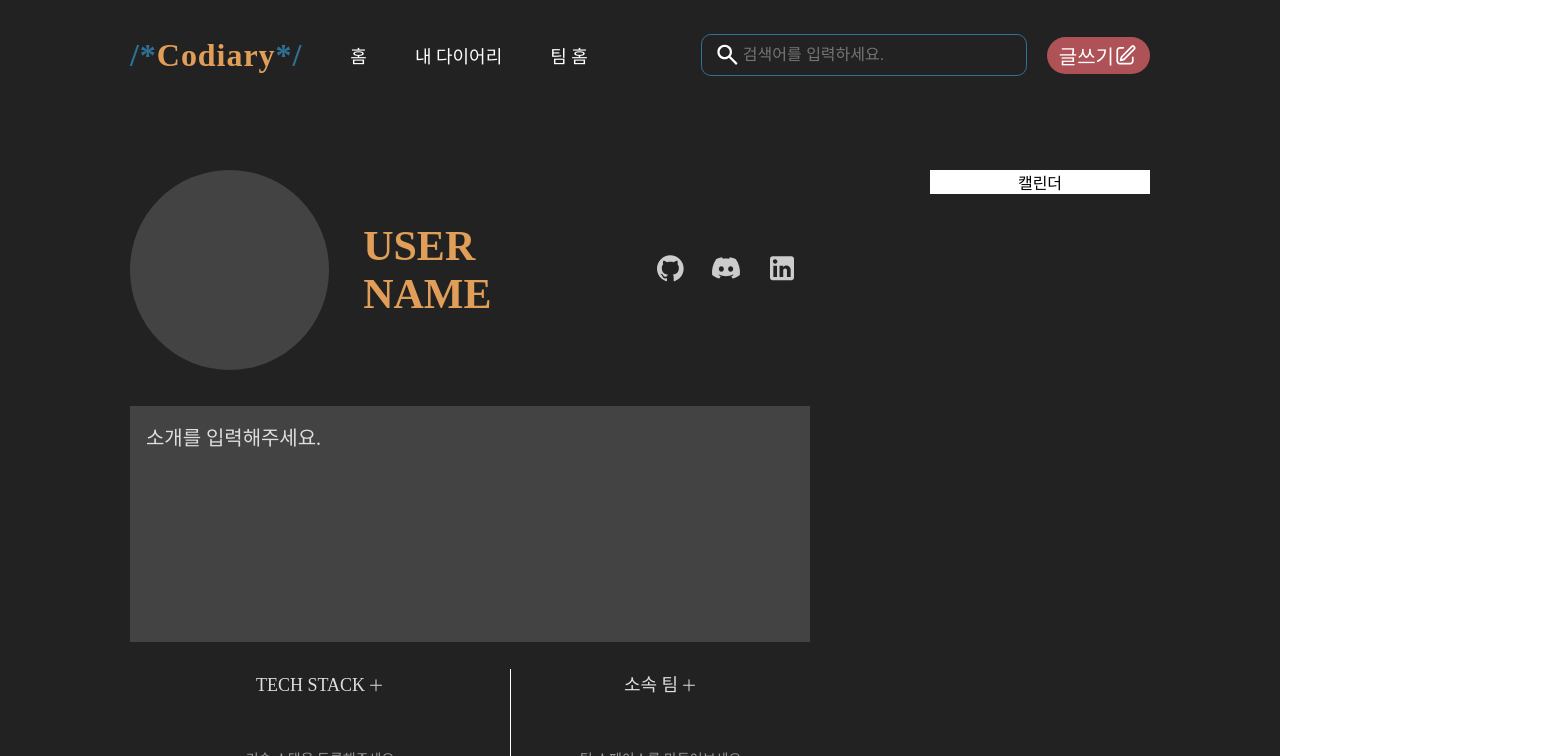
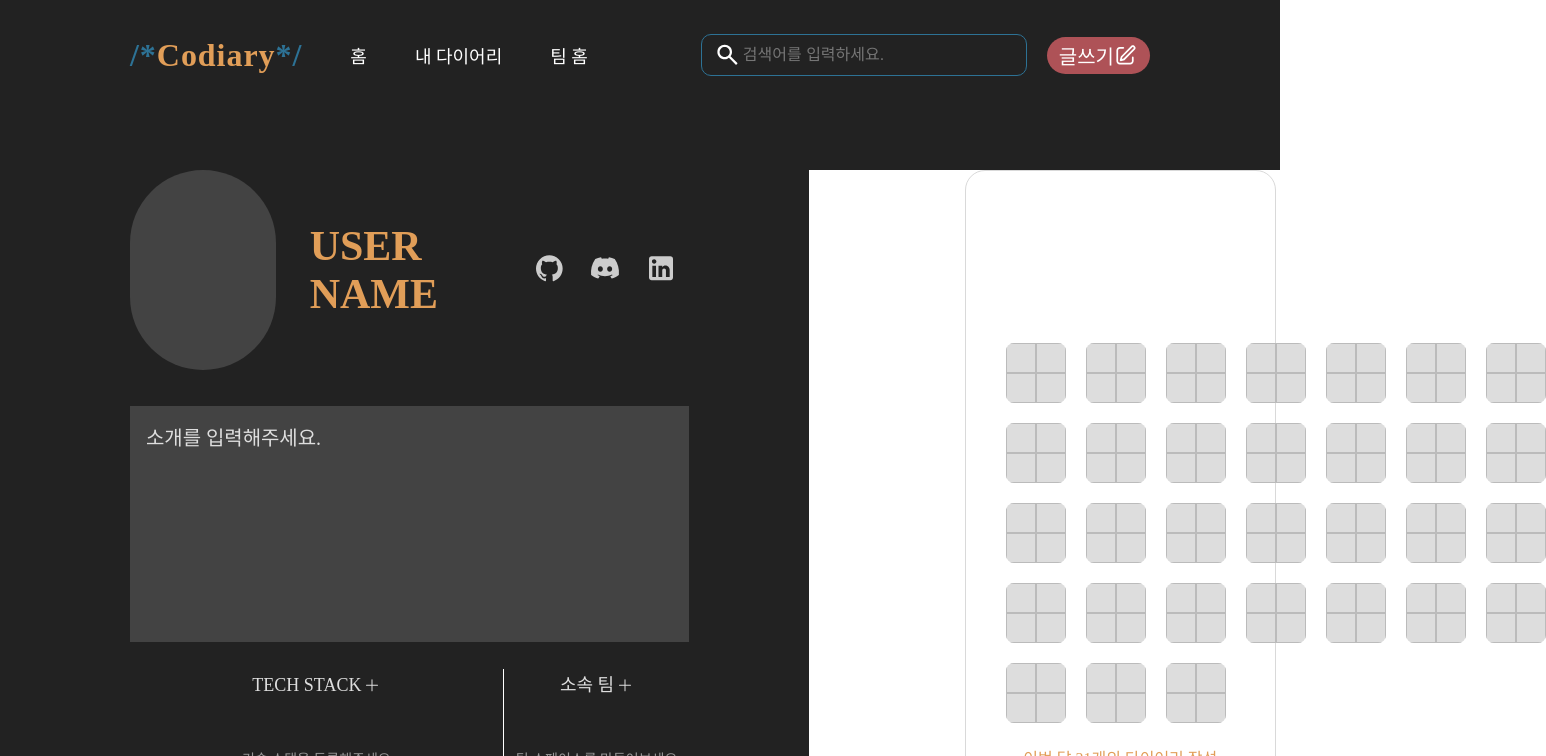
Before and after one commit to Codiary-UMC-6th/Frontend-Codiary, a React (Create React App) app: page /profile in a window 1280 px wide. Shown: the top 756 px of the page, 1546 px wide, since content can reach past the window. Built offline with nearby package versions, Linux system fonts and the light colour scheme; a web font is replaced by a local one.

Commit message:
[feature] #23 프로필 페이지 경로 추가

```diff
--- /dev/null
+++ b/src/components/calendar/CalendarLeft.css
@@ -0,0 +1,94 @@
+.calendar-left {
+  width: 700px;
+  height: 700px; /* 높이 늘림 */
+  flex-shrink: 0;
+  border-radius: 20px;
+  border: 1px solid #d9d9d9;
+  display: flex;
+  flex-direction: column;
+  align-items: center;
+  padding: 40px;
+  box-sizing: border-box;
+}
+
+.month-records {
+  display: flex;
+  align-items: center;
+  justify-content: center;
+  margin-bottom: 40px;
+  gap: 30px;
+}
+
+.nav-button-left,
+.nav-button-right {
+  background: none;
+  border: none;
+  font-size: 20px;
+  cursor: pointer;
+  width: 32px;
+  height: 32px;
+  flex-shrink: 0;
+}
+
+.month-title {
+  color: white;
+  font-family: Pretendard;
+  font-size: 32px;
+  font-style: normal;
+  font-weight: 500;
+  line-height: normal;
+  display: flex;
+  align-items: center;
+  justify-content: center;
+  text-align: center;
+}
+
+.calendar-grid {
+  width: 100%;
+  display: grid;
+  grid-template-columns: repeat(7, 1fr);
+  gap: 20px;
+  margin-bottom: 20px;
+}
+
+.calendar-cell {
+  overflow: hidden;
+  width: 60px;
+  height: 60px;
+  background-color: #ddd;
+  display: flex;
+  justify-content: center;
+  align-items: center;
+  cursor: pointer;
+  border-radius: 8px;
+  font-family: Pretendard;
+  position: relative;
+}
+
+.inner-grid {
+  display: grid;
+  grid-template-columns: repeat(2, 1fr);
+  grid-template-rows: repeat(2, 1fr);
+  width: 100%;
+  height: 100%;
+}
+
+.inner-cell {
+  border: 1px solid #bbb;
+  box-sizing: border-box;
+}
+
+.calendar-cell.selected {
+  background-color: #bbb;
+}
+
+.diary-count {
+  color: var(--Primary-Yellow, #e19e58);
+  text-align: center;
+  font-family: Pretendard;
+  font-size: 16px;
+  font-style: normal;
+  font-weight: 500;
+  line-height: 32px;
+  text-decoration-line: underline;
+}
--- /dev/null
+++ b/src/components/calendar/CalendarLeft.jsx
@@ -0,0 +1,35 @@
+import React from "react";
+import "./CalendarLeft.css";
+
+const CalendarLeft = () => {
+  return (
+    <div className="calendar-left">
+      <div className="month-records">
+        <button className="nav-button-left">
+          {/* 여기에 SVG 아이콘을 삽입하거나 import 해서 사용 */}
+        </button>
+        <div className="month-title">07월의 기록</div>
+        <button className="nav-button-right">
+          {/* 여기에 SVG 아이콘을 삽입하거나 import 해서 사용 */}
+        </button>
+      </div>
+      <div className="calendar-grid">
+        {Array(31)
+          .fill()
+          .map((_, i) => (
+            <div className="calendar-cell" key={i}>
+              <div className="inner-grid">
+                <div className="inner-cell"></div>
+                <div className="inner-cell"></div>
+                <div className="inner-cell"></div>
+                <div className="inner-cell"></div>
+              </div>
+            </div>
+          ))}
+      </div>
+      <div className="diary-count">이번 달 31개의 다이어리 작성</div>
+    </div>
+  );
+};
+
+export default CalendarLeft;
--- a/src/pages/Profile.jsx
+++ b/src/pages/Profile.jsx
@@ -2,9 +2,9 @@ import React from "react";
 import { useNavigate } from "react-router-dom";
 import styled from "styled-components";
 import * as Color from "../common/Color";
-
 import UserInfo from "../components/profile/UserInfo";
 import MyDiary from "../components/profile/MyDiary";
+import CalendarLeft from "../components/calendar/CalendarLeft";
 
 const Container = styled.div`
   background-color: ${Color.background};
@@ -17,7 +17,7 @@ const Top = styled.div`
   display: flex;
 `;
 
-const Callendar = styled.div`
+const CalendarWrapper = styled.div`
   background-color: #ffffff;
   height: 100%;
   flex: 1;
@@ -38,7 +38,9 @@ const Profile = () => {
     <Container>
       <Top>
         <UserInfo />
-        <Callendar onClick={handleCalendarClick}> 캘린더 </Callendar>
+        <CalendarWrapper onClick={handleCalendarClick}>
+          <CalendarLeft />
+        </CalendarWrapper>
       </Top>
       <MyDiary />
     </Container>
```
